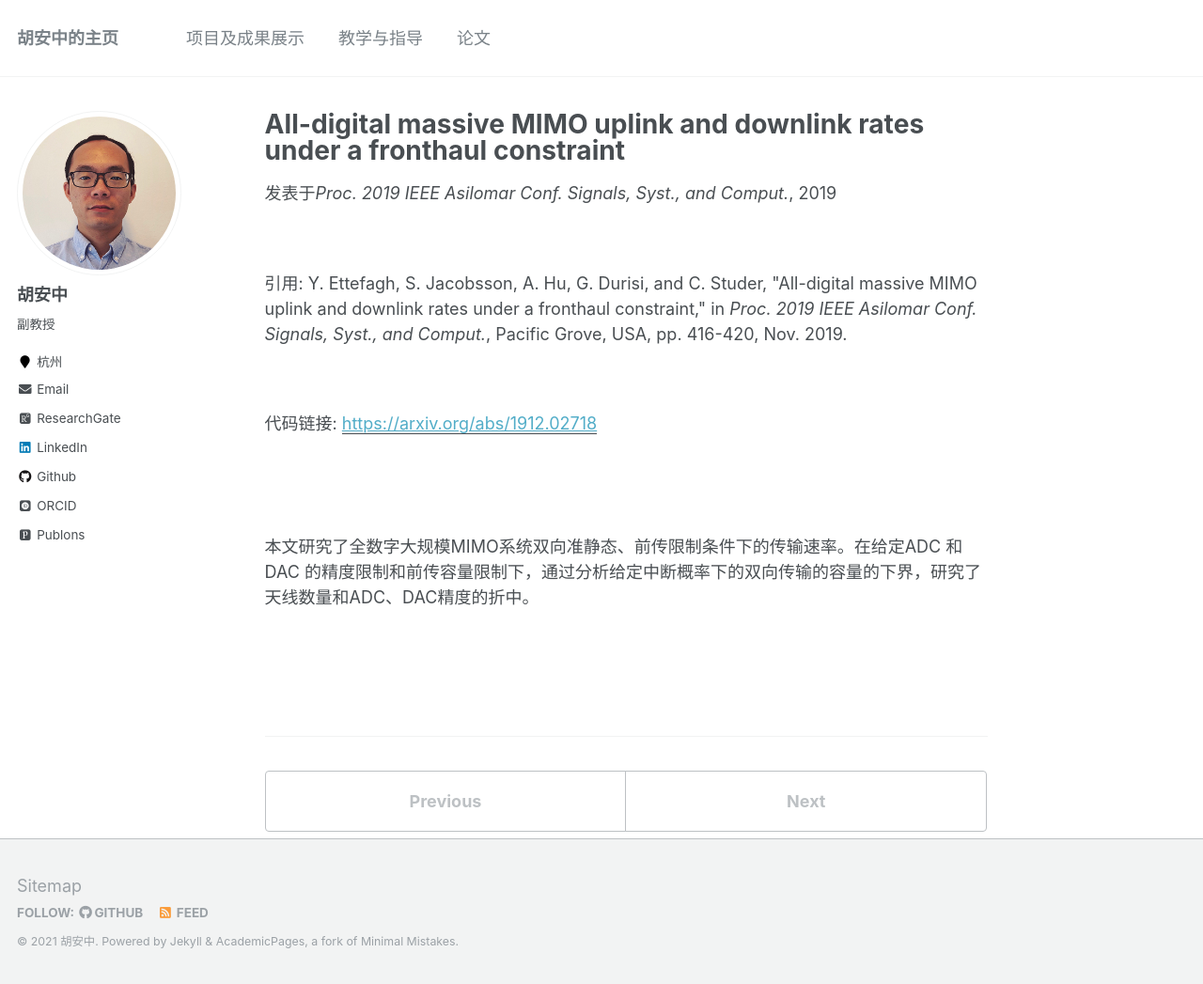
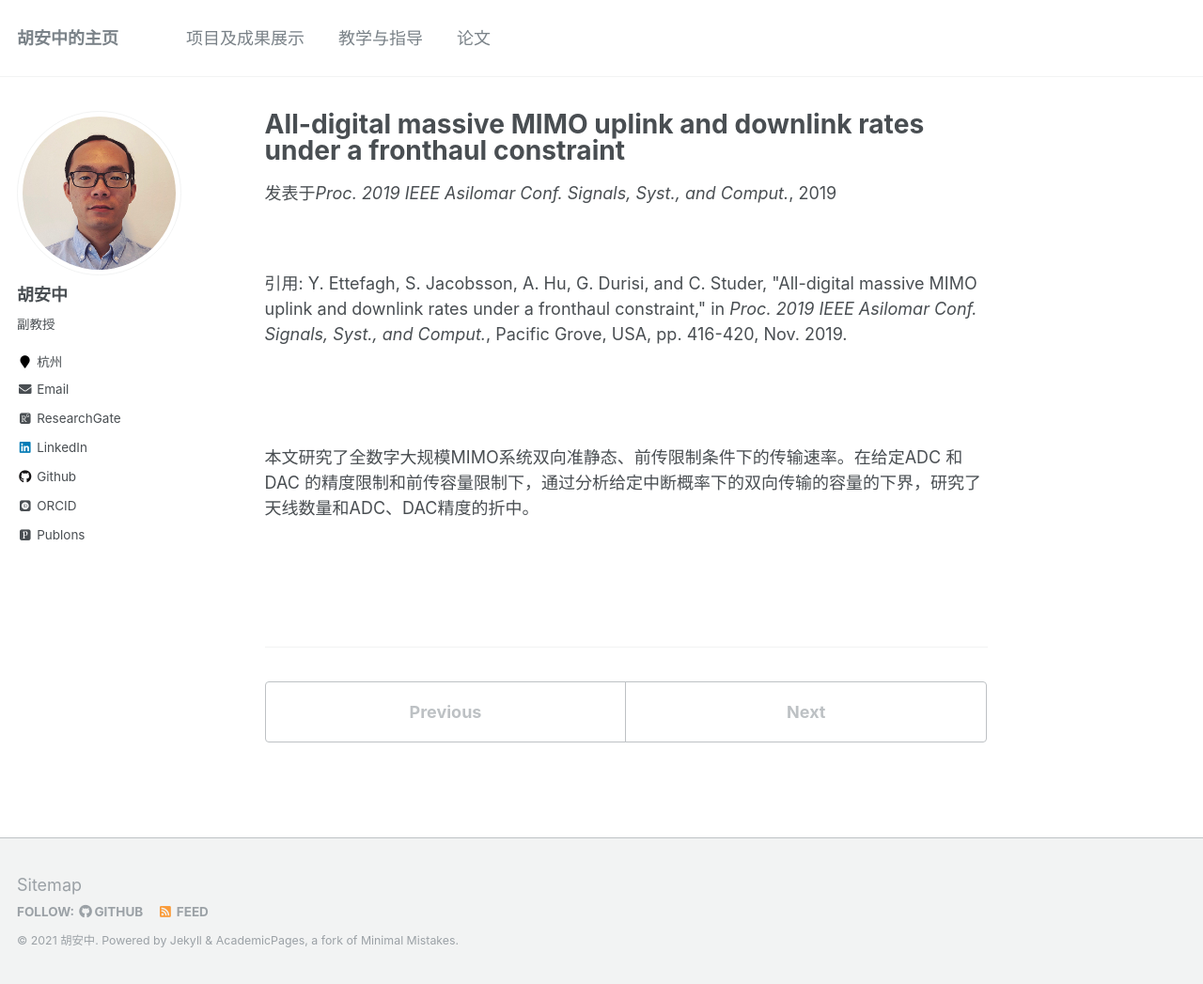
Before and after one commit to anzhonghu/ch, a Jekyll site: the page built from _publications/2019-11-17-paper-title-number-18.md, in a window 1280 px wide and 1047 px high. Shown: the whole window at 94% size. Built offline with Jekyll 4.4.1, drawn with Linux system fonts in a browser that asks for light colours; some web fonts are replaced; part of the change alters nothing that is shown.

Commit message:
Update 2019-11-17-paper-title-number-18.md

```diff
--- a/_publications/2019-11-17-paper-title-number-18.md
+++ b/_publications/2019-11-17-paper-title-number-18.md
@@ -5,7 +5,6 @@ permalink: /publication/2019-11-17-paper-title-number-18
 excerpt: '本文研究了全数字大规模MIMO系统双向准静态、前传限制条件下的传输速率。在给定ADC 和DAC 的精度限制和前传容量限制下，通过分析给定中断概率下的双向传输的容量的下界，研究了天线数量和ADC、DAC精度的折中。'
 date: 2019-11-17
 venue: 'Proc. 2019 IEEE Asilomar Conf. Signals, Syst., and Comput.'
-paperurl: 'https://arxiv.org/abs/1912.02718'
 citation: 'Y. Ettefagh, S. Jacobsson, A. Hu, G. Durisi, and C. Studer,  "All-digital massive MIMO uplink and downlink rates under a fronthaul constraint," in <i>Proc. 2019 IEEE Asilomar Conf. Signals, Syst., and Comput.</i>, Pacific Grove, USA, pp. 416-420, Nov. 2019.'
 ---
 本文研究了全数字大规模MIMO系统双向准静态、前传限制条件下的传输速率。在给定ADC 和DAC 的精度限制和前传容量限制下，通过分析给定中断概率下的双向传输的容量的下界，研究了天线数量和ADC、DAC精度的折中。
```
